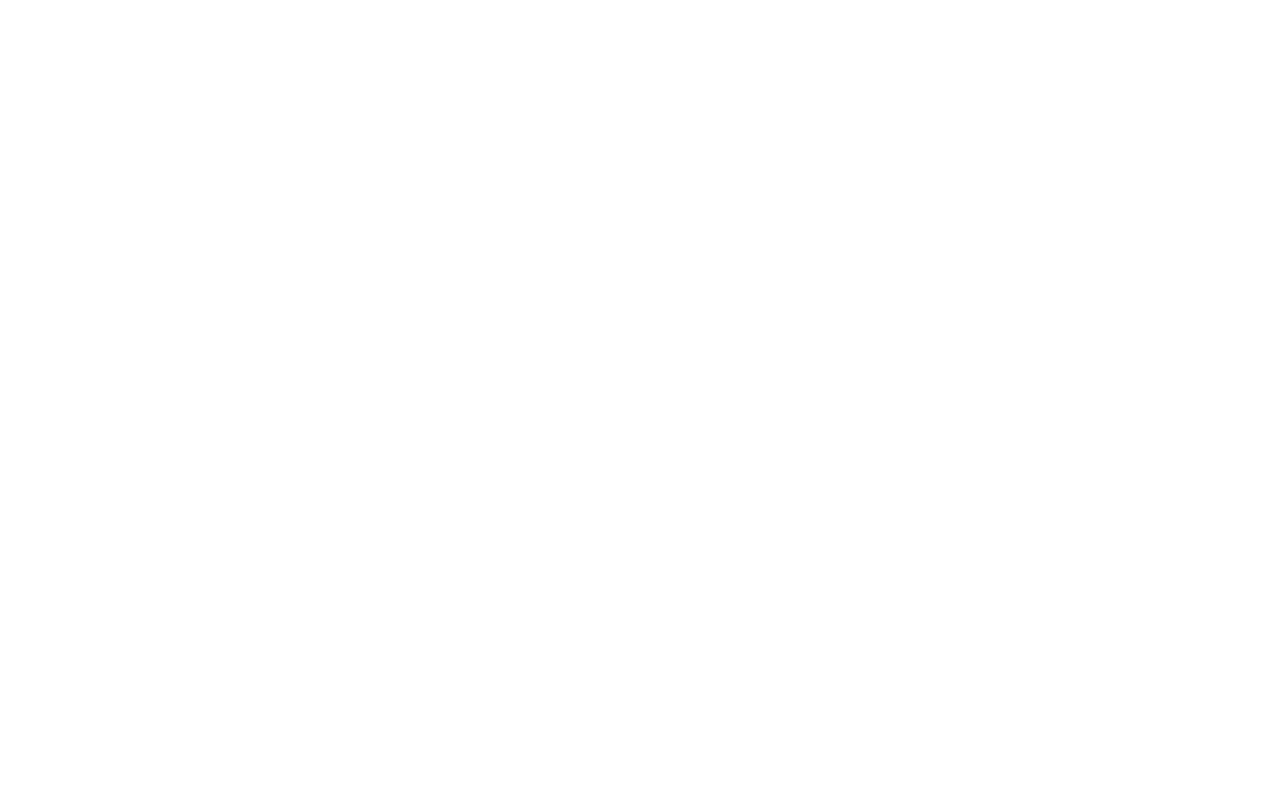
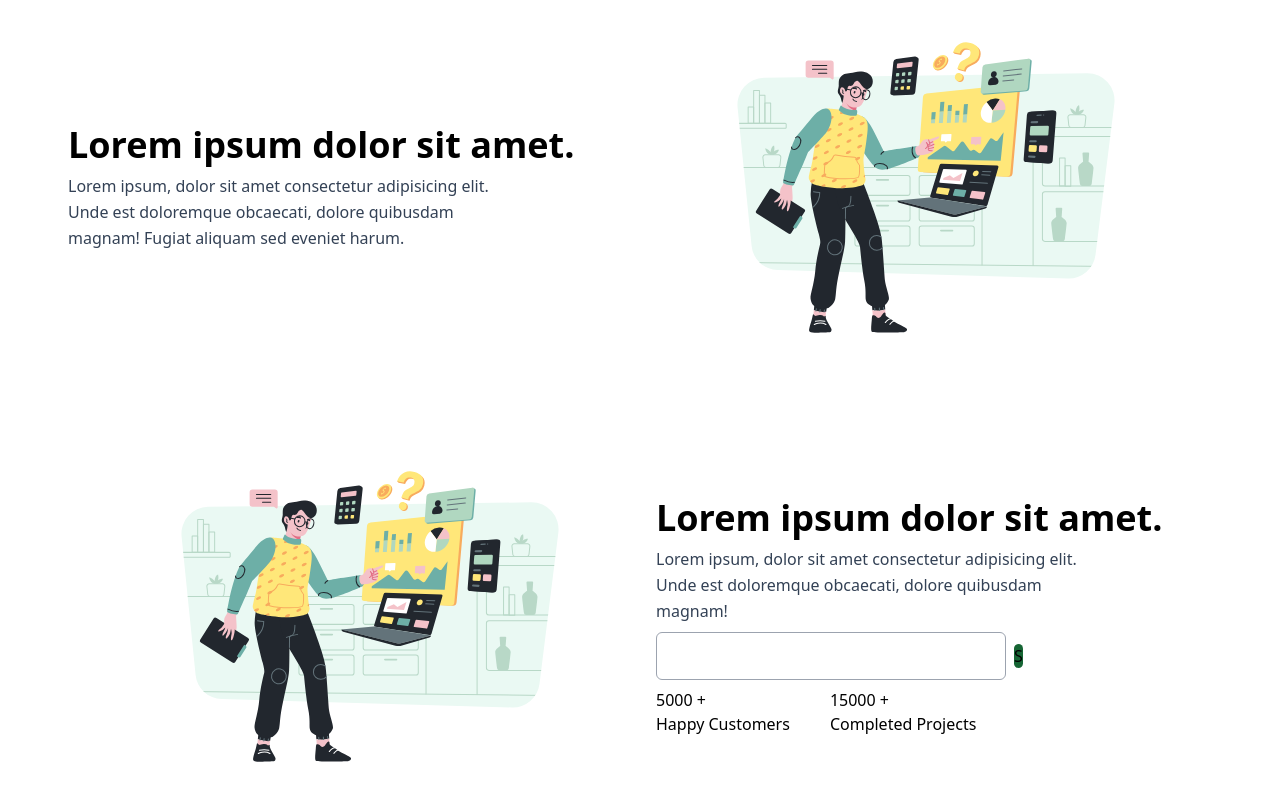
Before and after one commit to Sochuks/react-agency-landing, a React (Vite) app: page / in a window 1280 px wide. Shown: the part 1418-2218 px from the top of the page. Before the commit the page ends 1422 px from the top, so only its background shows below. Built offline with nearby package versions, Linux system fonts and the light colour scheme.

Commit message:
Modify hero syntax - create about structure and add place

```diff
--- a/src/App.jsx
+++ b/src/App.jsx
@@ -3,6 +3,7 @@
 import Nav_bar from './Components/Navbar'
 import  Hero from './Components/Hero'
 import  Services from './Components/Services'
+import  About from './Components/About'
 
 function App() {
 
@@ -13,6 +14,8 @@
       <Hero />
 
       <Services />
+
+      <About />
     </>
   )
 }
--- a/src/Components/About.jsx
+++ b/src/Components/About.jsx
@@ -1,8 +1,54 @@
 import React from 'react'
+import aboutImg from './img/about.svg'
 
 const About = () => {
   return (
-    <div>About</div>
+    <section>
+        {/* container */}
+        <div className='flex flex-col mx-auto max-w-[1240px]'>
+            {/* container 1 */}
+            <div className='flex flex-col items-center pt-36 sm:flex-row-reverse sm:px-12'>
+                {/* Image */}
+
+                    <img src={aboutImg} alt="" className='mb-8 w-full sm:mb-0 sm:ml-4 sm:w-1/2' />
+
+                {/* text */}
+                <div className='mr-4 w-full text-center sm:w-1/2 sm:text-left space-y-2'>
+                    <h1 className='b-4 text-3xl font-bold leading-tight md:text-4xl'>Lorem ipsum dolor sit amet.</h1>
+                    <p className='mb-8 leading-relaxed text-slate-700 max-w-md'>Lorem ipsum, dolor sit amet consectetur adipisicing elit. Unde est doloremque obcaecati, dolore quibusdam magnam! Fugiat aliquam sed eveniet harum.</p>
+                </div>
+            </div>
+            {/* container 2 */}
+            <div className='flex flex-col items-center pb-36 sm:flex-row sm:px-12'>
+                {/* Image */}
+
+                    <img src={aboutImg} alt="" className='mb-8 w-full sm:mb-0 sm:ml-4 sm:w-1/2' />
+
+                {/* text */}
+                <div className='mr-4 w-full text-center sm:w-1/2 sm:text-left space-y-2'>
+                    <h1 className='b-4 text-3xl font-bold leading-tight md:text-4xl'>Lorem ipsum dolor sit amet.</h1>
+                    <p className='mb-8 leading-relaxed text-slate-700 max-w-md'>Lorem ipsum, dolor sit amet consectetur adipisicing elit. Unde est doloremque obcaecati, dolore quibusdam magnam!</p>
+                    {/* form */}
+                    <div className='flex items-center max-w-xl space-x-2'>
+                        <input type="text" className='w-[350px] h-12 border border-gray-400 rounded-md' />
+                        <button className='bg-green-800 rounded-md'>S</button>
+                    </div>
+                    {/* counters */}
+                    <div className='flex items-center max-w-sm space-x-10'>
+                        <div className='flex flex-col'>
+                            <span>5000&nbsp;+ </span>
+                            <span>Happy Customers</span>
+                        </div>
+                        {/* projects */}
+                        <div className='flex flex-col'>
+                            <span>15000&nbsp;+ </span>
+                            <span>Completed Projects</span>
+                        </div>
+                    </div>
+                </div>
+            </div>
+        </div>
+    </section>
   )
 }
 
--- a/src/Components/Hero.jsx
+++ b/src/Components/Hero.jsx
@@ -6,7 +6,7 @@
     // Hero
     <section className='py-6'>
         {/* container */}
-        <div className='flex flex-col-reverse justify-between items-center max-w-[900px] mx-auto space-y-0 text-center md:flex-col'>
+        <div className='flex flex-col-reverse items-center max-w-[900px] mx-auto space-y-0 text-center md:flex-col'>
 
           {/* Text container*/}
           <div className="flex flex-col space-y-2 p-4">
@@ -21,7 +21,7 @@
                 </button>
             </div>
             {/* Image */}
-              <img src={HeroImg} alt="" className='h-[700px] mx-auto' />
+              <img src={HeroImg} alt="" className='w-[700px]' />
 
         </div>
 
```
Also changed, not shown: src/Components/img/about.svg (added).
